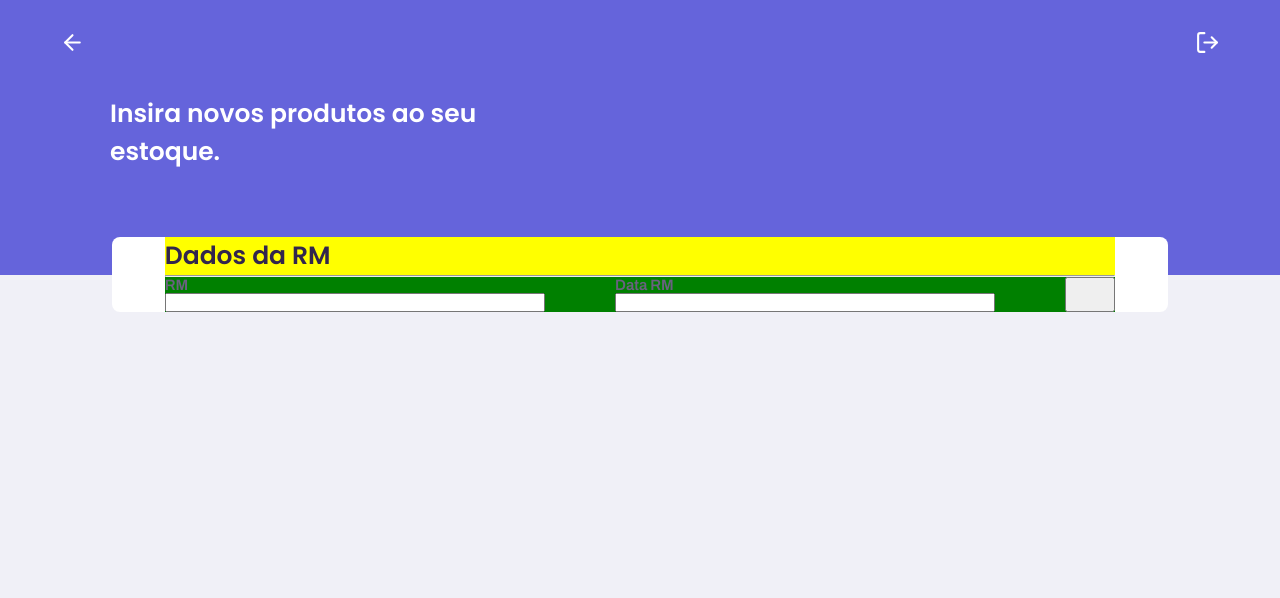
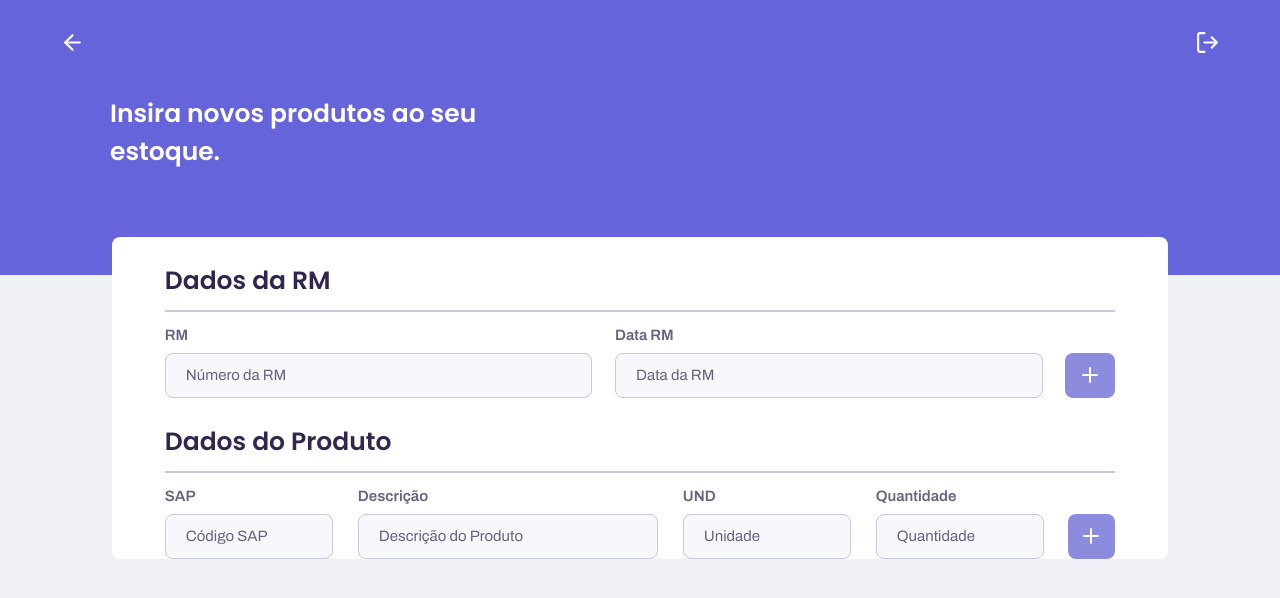
Before and after one commit to Joaopedromata/plancon-frontend, a React (Create React App) app: page /estoque/entrada in a window 1280 px wide. Shown: the top 598 px of the page. Built offline with nearby package versions, Linux system fonts and the light colour scheme; a web font is replaced by a local one.

Commit message:
populate locations w/ backend

```diff
--- a/src/components/ButtonBigScreen/styles.js
+++ b/src/components/ButtonBigScreen/styles.js
@@ -1,6 +1,7 @@
 import styled from 'styled-components'
 
 export const ButtonGreen = styled.button`
+    cursor: pointer;
     height: 40px;
     width: 100%;
     border-radius: 8px;
--- a/src/components/Header/styles.js
+++ b/src/components/Header/styles.js
@@ -31,6 +31,7 @@ export const HeaderGroups = styled.div`
 `
 
 export const IconLeft = styled(FiArrowLeft)`
+    cursor: pointer;
     width: 25px;
     height: 25px;
     color: var(--color-white);
@@ -43,6 +44,7 @@ export const IconLeft = styled(FiArrowLeft)`
 `
 
 export const IconRight = styled(FiLogOut)`
+    cursor: pointer;
     width: 25px;
     height: 25px;
     color: var(--color-white);
--- a/src/pages/Collaborator/styles.js
+++ b/src/pages/Collaborator/styles.js
@@ -68,6 +68,7 @@ export const Identifier = styled.h4`
 `
 
 export const Select = styled.div`
+    cursor: pointer;
     height: 50px;
     width: 240px;
     border-radius: 8px;
--- a/src/pages/InOrOut/styles.js
+++ b/src/pages/InOrOut/styles.js
@@ -55,6 +55,7 @@ export const FormGroup = styled.div`
 `
 
 export const Button = styled.button`
+    cursor: pointer;
     height: 40px;
     width: 100%;
     border-radius: 8px;
--- a/src/pages/Input/index.js
+++ b/src/pages/Input/index.js
@@ -4,13 +4,17 @@ import Header from '../../components/Header'
 import {
     Container,
     Wrapper,
-    FirstGroup,
+    WrapperForms,
     Title,
     FormGroup,
     InputFormGroup,
+    InputFormGroupProduct,
     Label,
     InputForm,
-    SubmitButton
+    InputProduct,
+    InputDescription,
+    SubmitButton,
+    IconPlus
 } from './styles'
 
 const Input = () => {
@@ -18,21 +22,48 @@ const Input = () => {
         <Container>
             <Header title="Insira novos produtos ao seu estoque." back="/estoque"/>
             <Wrapper>
-                <FirstGroup>
+                <WrapperForms>
                     <Title>Dados da RM</Title>
                     <hr />
                     <FormGroup>
                         <InputFormGroup>
-                        <Label>RM</Label>
-                            <InputForm />
+                            <Label>RM</Label>
+                            <InputForm placeholder="Número da RM"/>
                         </InputFormGroup>
                         <InputFormGroup>
-                        <Label>Data RM</Label>
-                            <InputForm />
+                            <Label>Data RM</Label>
+                            <InputForm placeholder="Data da RM"/>
                         </InputFormGroup>
-                        <SubmitButton />
+                        <SubmitButton><IconPlus /></SubmitButton>
                     </FormGroup>
-                </FirstGroup>
+                </WrapperForms>
+                <WrapperForms>
+                    <Title>Dados do Produto</Title>
+                    <hr />
+                    <FormGroup>
+                        <InputFormGroupProduct>
+                            <InputFormGroup>
+                                <Label>SAP</Label>
+                                <InputProduct placeholder="Código SAP"/>
+                            </InputFormGroup>
+                            <InputFormGroup>
+                                <Label>Descrição</Label>
+                                <InputDescription placeholder="Descrição do Produto"/>
+                            </InputFormGroup>
+                            <InputFormGroup>
+                                <Label>UND</Label>
+                                <InputProduct placeholder="Unidade"/>
+                            </InputFormGroup>
+                            <InputFormGroup>
+                                <Label>Quantidade</Label>
+                                <InputProduct placeholder="Quantidade"/>
+                            </InputFormGroup>
+                        </InputFormGroupProduct>
+                        <SubmitButton><IconPlus /></SubmitButton>
+                    </FormGroup>
+                </WrapperForms>
+
+
             </Wrapper>
         </Container>
     )
--- a/src/pages/Input/styles.js
+++ b/src/pages/Input/styles.js
@@ -1,4 +1,5 @@
 import styled from 'styled-components'
+import { FiPlus } from 'react-icons/fi'
 
 export const Container = styled.div`
     min-height: 100vh;
@@ -22,14 +23,20 @@ export const Wrapper = styled.div`
     justify-content: space-between;
 `
 
-export const FirstGroup = styled.div`
+export const WrapperForms = styled.div`
     width: 90%;
-    background-color: yellow;
     display: flex;
     flex-direction: column;
+
+    hr {
+        border: 0.5px solid var(--color-input-placeholder);
+        background-color: var(--color-input-placeholder);
+    }
 `
 
 export const Title = styled.div`
+    margin-top: 25px;
+    margin-bottom: 10px;
     font-family: 'Poppins';
     font-weight: 600;
     font-size: 25px;
@@ -39,25 +46,121 @@ export const Title = styled.div`
 export const FormGroup = styled.form`
     display: flex;
     justify-content: space-between;
-    background-color: green;
+    align-items: flex-end;
 `
 
 export const InputFormGroup = styled.div`
     display: flex;
     flex-direction: column;
-    width: 40%;
+    width: 45%;
+    margin-top: 15px;
+`
+export const InputFormGroupProduct = styled.div`
+    width: 95%;
+    display: flex;
+    justify-content: space-around;
 `
 
 export const Label = styled.label`
     font-family: 'Archivo';
     font-weight: 600;
+    margin-bottom: 10px;
     font-size: 15px;
     color: var(--color-font-dark);
 `
 
 export const InputForm = styled.input`
+    background-color: var(--color-input-background);
+    height: 45px;
+    border-radius: 8px;
+    border: 1px solid var(--color-input-placeholder);
+    outline: none;
+    padding: 0 20px;
+    font-family: 'Archivo';
+
+    &:focus {
+        /* box-shadow: 0 0 7px var(--color-input-shadow); */
+    }
+
+    &::-webkit-input-placeholder {
+        font-weight: 400;
+        color: var(--color-font-dark);
+        font-size: 15px;
+    }
+
+`
+
+export const InputProduct = styled.input`
+    background-color: var(--color-input-background);
+    height: 45px;
+    max-width: 168px;
+    margin-right: 25px;
+    border-radius: 8px;
+    border: 1px solid var(--color-input-placeholder);
+    outline: none;
+    padding: 0 0 0 20px;
+    font-family: 'Archivo';
+
+    &:focus {
+        /* box-shadow: 0 0 7px var(--color-input-shadow); */
+    }
+
+    &::-webkit-input-placeholder {
+        font-weight: 400;
+        color: var(--color-font-dark);
+        font-size: 15px;
+    }
+
+`
+
+export const InputDescription = styled.input`
+    margin-right: 25px;
+    background-color: var(--color-input-background);
+    height: 45px;
+    width: 300px;
+    border-radius: 8px;
+    border: 1px solid var(--color-input-placeholder);
+    outline: none;
+    padding: 0 20px;
+    font-family: 'Archivo';
+
+    &:focus {
+        /* box-shadow: 0 0 7px var(--color-input-shadow); */
+    }
+
+    &::-webkit-input-placeholder {
+        font-weight: 400;
+        color: var(--color-font-dark);
+        font-size: 15px;
+    }
+
 `
 
 export const SubmitButton = styled.button`
     width: 50px;
+    height: 45px;
+
+    cursor: pointer;
+    border-radius: 8px;
+    border: none;
+    font-family: 'Archivo';
+    font-weight: 600;
+    font-size: 2.5rem;
+    color: var(--color-white);
+    background-color: var(--color-button-secondary);
+
+    display: flex;
+    align-items: center;
+    justify-content: center;
+
+    transition: filter 300ms;
+    outline: none;
+
+    &:hover{
+        filter:brightness(90%);
+    };
 `
+
+export const IconPlus = styled(FiPlus)`
+    color: var(--color-white);
+`
--- a/src/pages/Location/styles.js
+++ b/src/pages/Location/styles.js
@@ -50,6 +50,7 @@ export const NameGroup = styled.div`
     .hr {
             height: 80px;
             border: 1px solid var(--color-font-dark);
+            background-color: var(--color-font-dark);
         }
 `
 
@@ -83,6 +84,7 @@ export const CellsCount = styled.div`
     color: var(--color-font-dark);`
 
 export const Select = styled.div`
+    cursor: pointer;
     height: 50px;
     width: 240px;
     border-radius: 8px;
--- a/src/pages/Login/index.js
+++ b/src/pages/Login/index.js
@@ -53,6 +53,7 @@ const Login = () => {
         await api.post('accounts/login', data
         ).then((res) => {
             localStorage.setItem('app-token', res.data.token)
+            localStorage.setItem('user', res.data.user.id)
             history.push('/menu')
         }).catch(() => {
             alert('Falha no método de entrada')
--- a/src/pages/Menu/styles.js
+++ b/src/pages/Menu/styles.js
@@ -27,6 +27,7 @@ export const List = styled.ul`
 `
 
 export const Element = styled.button`
+    cursor: pointer;
     outline: none;
     border: 0;
     height: 195px;
--- a/src/styles/GlobalStyles.js
+++ b/src/styles/GlobalStyles.js
@@ -25,5 +25,6 @@ export default createGlobalStyle`
         --color-input-shadow: #DD9AC2;
         --color-input-placeholder: #C9CAD9;
         --color-light-purple: #8C8BDE;
+        --color-input-background: #F8F8FC;
     }
 `
```
Also changed, not shown: src/pages/Location/index.js (+18 -57 lines).
